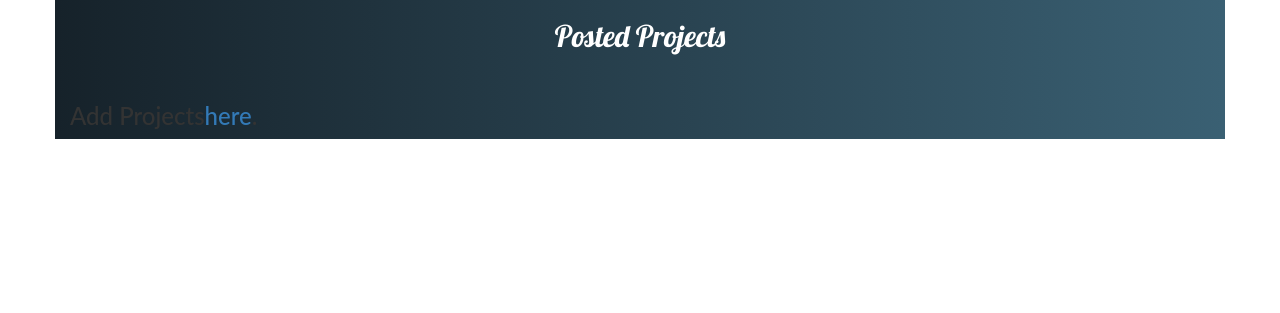
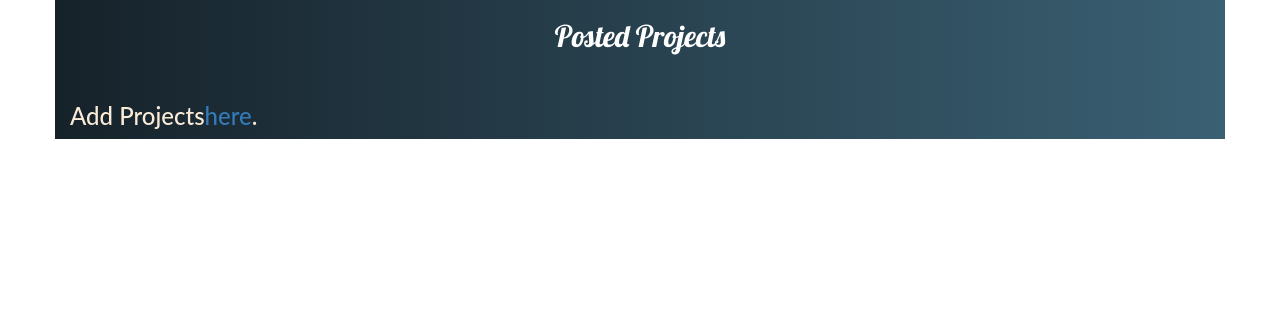
Before and after one commit to glasses-png/myawwards, a Django app: page /myprojects/ in a window 1280 px wide. Shown: the part 47-360 px from the top of the page. Run offline with Django 3.2, Linux system fonts and the light colour scheme; the visitor is signed in with stand-in values (Sample User, id 1); data comes from the database, SQL or seed files in the repository; data that the repository does not hold is empty; some libraries are stand-ins or nearby versions.

Commit message:
added font color

```diff
--- a/awards/templates/posted_projects.html
+++ b/awards/templates/posted_projects.html
@@ -31,7 +31,7 @@
     {% endfor %}
   </div>
   {% else %}
-  <h3> Add Projects<a href="{% url 'newproject' %}">here</a>.</h3>
+  <h3 style="color: antiquewhite;"> Add Projects<a href="{% url 'newproject' %}">here</a>.</h3>
   {% endif %}
 </div>
 {% endblock %}
```
